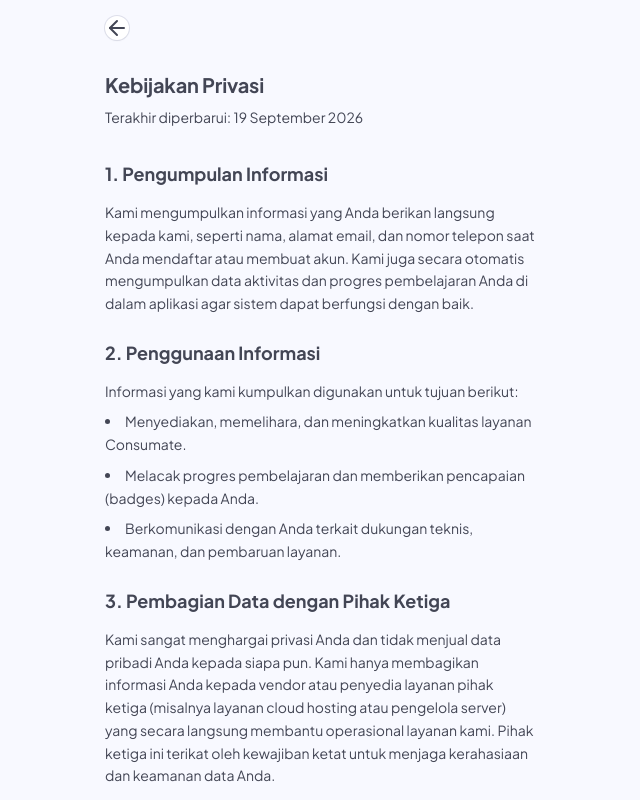
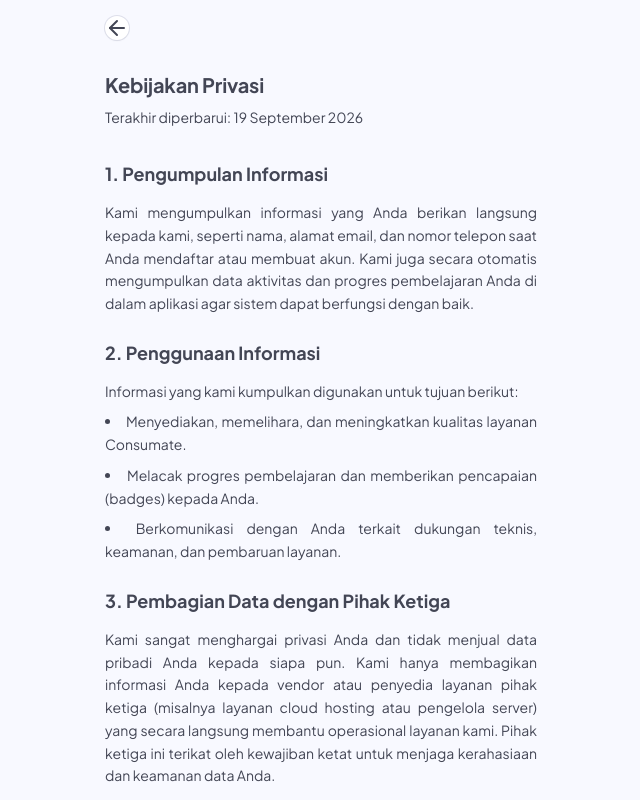
Before and after one commit to JELI-Consumate/frontend-web, a React (Vite) app: page /privacy-policy in a window 1280 px wide. Both pictures are taken after a click on the button "Mulai". Shown: the top 800 px of the page, without its empty margins (319-959 px from the left). Built offline with nearby package versions, Linux system fonts and the light colour scheme; no server answers.

Commit message:
style(ui): justify privacy policy text

```diff
--- a/src/features/main/pages/PrivacyPolicyScreen.tsx
+++ b/src/features/main/pages/PrivacyPolicyScreen.tsx
@@ -23,7 +23,7 @@ export function PrivacyPolicyScreen() {
           Terakhir diperbarui: 19 September 2026
         </p>
 
-        <div className="mt-xl flex flex-col gap-lg text-body-md text-content-primary">
+        <div className="mt-xl flex flex-col gap-lg text-justify text-body-md text-content-primary">
           <section>
             <h2 className="mb-sm text-title-lg font-bold text-content-primary">
               1. Pengumpulan Informasi
```
